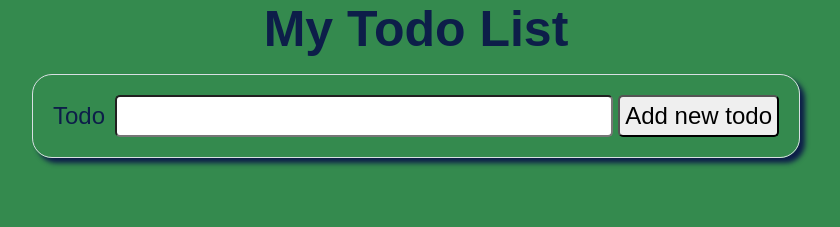
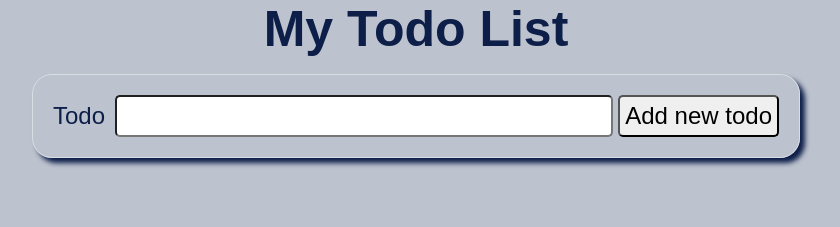
Before and after one commit to mena0018/TodoList-Progressive-Web-App, a website: page index.html in a window 1280 px wide. Shown: the whole page, without its empty margins (224-1064 px from the left). Drawn offline with Linux system fonts and the light colour scheme; no server answers.

Commit message:
Ajout d'une couleur de fond gris-bleu à défaut du vert

```diff
--- a/css/background.css
+++ b/css/background.css
@@ -1,3 +1,3 @@
 body {
-    background-color: rgb(52, 138, 78);
+     background-color: #bcc2ce;
 }
```
